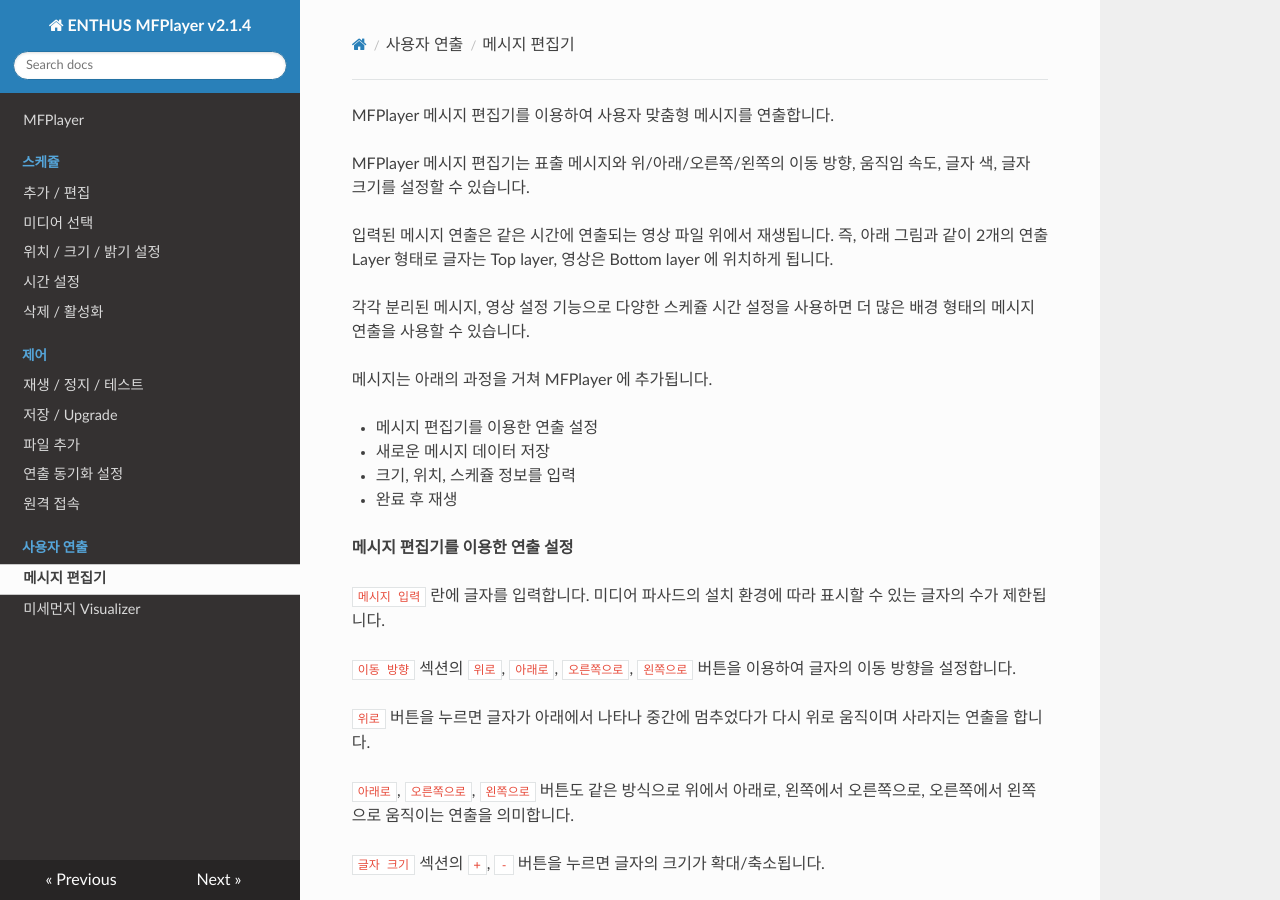
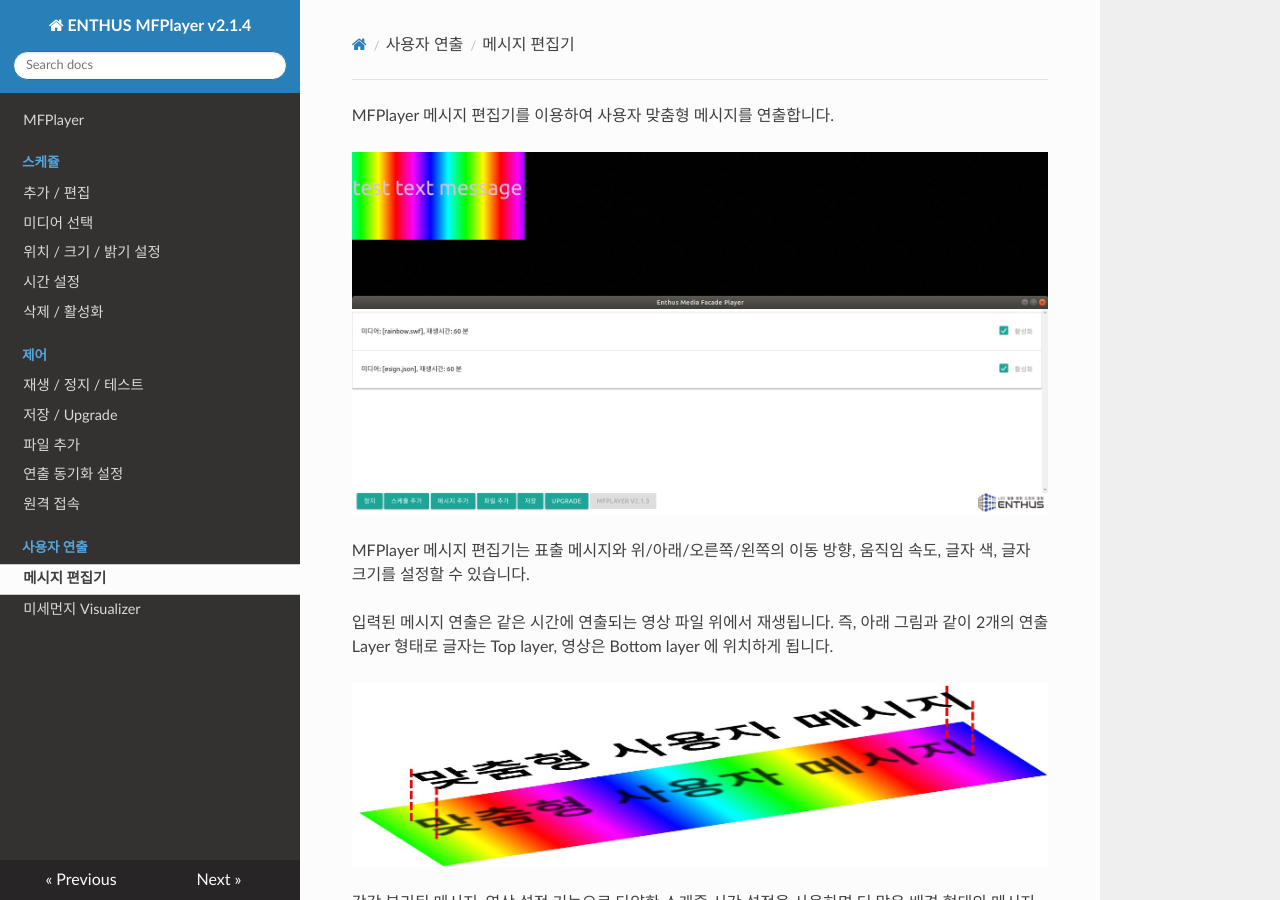
Before and after one commit to enthusapp/mfplayer, an MkDocs documentation site: the page built from docs/esign.md, in a window 1280 px wide and 900 px high. Built offline with MkDocs 1.6.1, drawn with Linux system fonts in a browser that asks for light colours; nearby versions of some CDN libraries; old or Windows-style settings are respelled for this version of MkDocs.

Commit message:
add picture

```diff
--- a/docs/esign.md
+++ b/docs/esign.md
@@ -1,9 +1,13 @@
 MFPlayer 메시지 편집기를 이용하여 사용자 맞춤형 메시지를 연출합니다.
+
+![](img/custom_message_ex.jpg)
 
 MFPlayer 메시지 편집기는 표출 메시지와 위/아래/오른쪽/왼쪽의 이동 방향, 움직임 속도, 글자 색, 글자 크기를 설정할 수 있습니다.
 
 입력된 메시지 연출은 같은 시간에 연출되는 영상 파일 위에서 재생됩니다.
 즉, 아래 그림과 같이 2개의 연출 Layer 형태로 글자는 Top layer, 영상은 Bottom layer 에 위치하게 됩니다.
+
+![](img/custom_message.jpg)
 
 각각 분리된 메시지, 영상 설정 기능으로 다양한 스케쥴 시간 설정을 사용하면 더 많은 배경 형태의 메시지 연출을 사용할 수 있습니다.
 
```
Also changed, not shown: docs/img/custom_message.jpg (added), docs/img/custom_message_ex.jpg (added).
